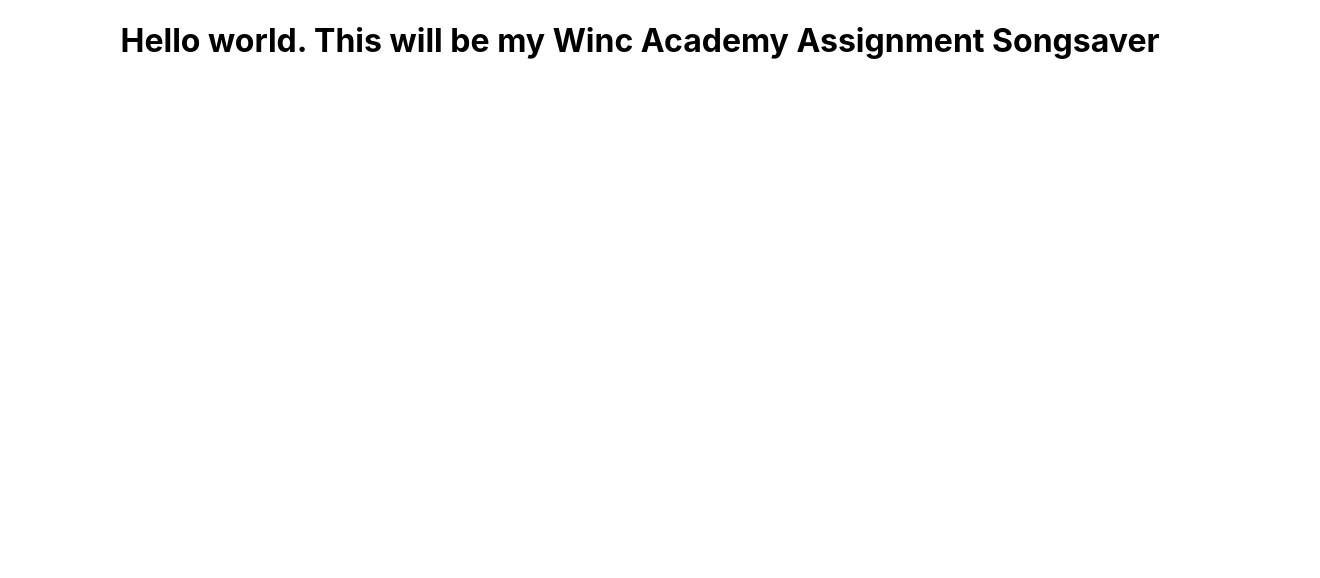
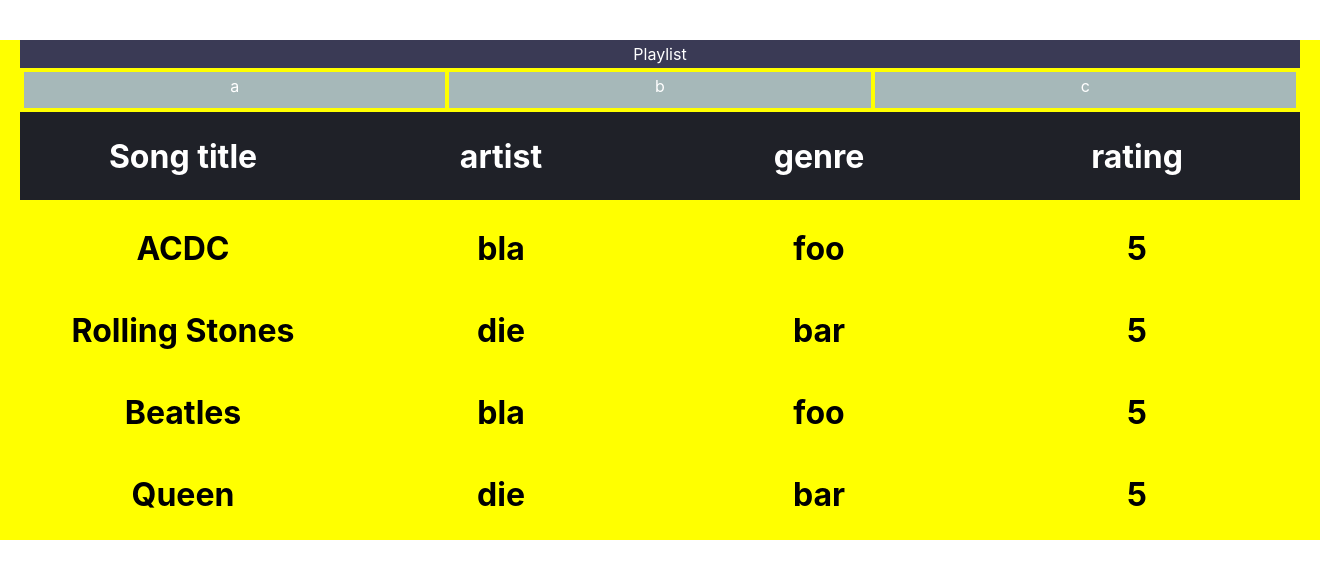
Before and after one commit to davidjfk/011_songsaver_app, a React (Create React App) app: page / in a window 1280 px wide. Shown: the top 578 px of the page, 1320 px wide, since content can reach past the window. Built offline with nearby package versions, Linux system fonts and the light colour scheme.

Commit message:
Following use case implemented with mock data: As a user, I want to be able to see my songs in an overview (my playlist), in which all entered data are visible.

```diff
--- a/package.json
+++ b/package.json
@@ -9,6 +9,7 @@
     "react": "^18.1.0",
     "react-dom": "^18.1.0",
     "react-scripts": "5.0.1",
+    "styled-components": "^5.3.5",
     "web-vitals": "^2.1.4"
   },
   "scripts": {
--- a/src/App.js
+++ b/src/App.js
@@ -1,11 +1,13 @@
 // import logo from './logo.svg';
+import {Container} from './components/styles/Container.styled'
+import Playlist from './components/Playlist.js'
 import './App.css';
 
 function App() {
   return (
-    <div className="App">
-      <h1>Hello world. This will be my Winc Academy Assignment Songsaver</h1>
-    </div>
+    <>
+      <Playlist />
+    </>
   );
 }
 
--- /dev/null
+++ b/src/components/Playlist.js
@@ -0,0 +1,76 @@
+import React from 'react'
+import SongInPlaylist from './SongInPlaylist.js'
+import {Container} from './styles/Container.styled'
+import {StyledGrid} from './styles/Grid.styled'
+import {Column, Intro, Headers, NavigationArea, StyledPlaylistArea, Navigation1, Navigation2, Navigation3} from './styles/Grid.styled'
+
+const Playlist = () => {
+
+    const songsMockData =
+        [
+            {
+                id: 1,
+                title: "ACDC" ,
+                artist: "bla" ,
+                genre: "foo",
+                rating: 5,
+            },
+            {
+                id: 2,
+                title: "Rolling Stones" ,
+                artist: "die" ,
+                genre: "bar",
+                rating: 5,
+            },
+            {
+                id: 3,
+                title: "Beatles" ,
+                artist: "bla" ,
+                genre: "foo",
+                rating: 5,
+            },
+            {
+                id: 4,
+                title: "Queen" ,
+                artist: "die" ,
+                genre: "bar",
+                rating: 5,
+            }
+        ];
+
+    return (
+    <>
+    <Container>
+        <StyledGrid>
+            <Intro>Playlist</Intro>
+            <NavigationArea>
+                <Navigation1>a</Navigation1>
+                <Navigation2>b</Navigation2>
+                <Navigation3>c</Navigation3>
+            </NavigationArea>
+            <Headers>
+                <Column>
+                    <h1>Song title</h1>
+                </Column>
+                <Column>
+                    <h1>artist</h1>
+                </Column>
+                <Column>
+                    <h1>genre</h1>
+                </Column>
+                <Column>
+                    <h1>rating</h1>
+                </Column>
+            </Headers>
+            <StyledPlaylistArea>
+                {songsMockData.map((item, id) => (
+                        <SongInPlaylist key={id} item={item} />
+                ))}
+            </StyledPlaylistArea>
+        </StyledGrid>
+    </Container>
+    </>
+  )
+}
+
+export default Playlist
--- /dev/null
+++ b/src/components/SongInPlaylist.js
@@ -0,0 +1,23 @@
+import React from 'react'
+import { StyledSongInPlaylist } from './styles/SongInPlaylist.styled'
+import {Row, Column} from './styles/Grid.styled'
+const SongInPlaylist = ({item}) => {
+  return (
+    <Row>
+      <Column>
+      <h1>{item.title}</h1>
+      </Column>
+      <Column>
+      <h1>{item.artist}</h1>
+      </Column>
+      <Column>
+      <h1>{item.genre}</h1>
+      </Column>
+      <Column>
+      <h1>{item.rating}</h1>
+      </Column>
+    </Row>
+  )
+}
+
+export default SongInPlaylist
--- /dev/null
+++ b/src/components/styles/Container.styled.js
@@ -0,0 +1,9 @@
+import styled from 'styled-components'
+
+export const Container = styled.div`
+  width: 1500px;
+  max-width: 100%;
+  padding: 0 20px;
+  margin: 40px auto;
+  background-color: yellow;
+`
--- /dev/null
+++ b/src/components/styles/Grid.styled.js
@@ -0,0 +1,72 @@
+import styled from "styled-components";
+
+export const StyledGrid = styled.div`
+  display: grid;
+  height: 30%;
+  color: white;
+
+  grid-template-areas:
+      "intro intro intro intro"
+      "a a a a"
+      "header header header header"
+      "songInPlaylist songInPlaylist songInPlaylist songInPlaylist"
+      ;
+  text-align: center;
+  grid-gap: 0.25rem;
+
+  `;
+
+  export const Intro = styled.div`
+  background: #3a3a55;
+  grid-area: intro;
+  padding: 0.25rem;
+  max-height: 5rem;
+  `;
+
+  export const NavigationArea = styled.div`
+  display: flex;
+  gap: 0.25rem;
+  padding: 0.25rem;
+  align-items: center;
+  grid-area: a;
+  justify-content: center;
+  align-items: center;
+  `;
+  export const Navigation1 = styled.nav`
+  background: #a6b8b9;
+  padding: 0.25rem;
+  width: 100%;
+  height: 100%;
+  `;
+  export const Navigation2 = styled(Navigation1)``;
+  export const Navigation3 = styled(Navigation1)``;
+
+
+  export const Headers = styled.main`
+  background: #1f2128;
+  color: white;
+  grid-area: header;
+  padding: 0.25rem;
+  display: flex;
+  max-height: 5rem;
+  `;
+  export const StyledPlaylistArea = styled.div`
+  background: yellow;
+  color: black;
+  grid-area: songInPlaylist;
+  padding: 0.25rem;
+  `;
+
+  export const Row = styled.div`
+    display: flex;
+  `
+
+  export const Column = styled.div`
+    flex: 1;
+  `
+
+  // export const Footer = styled.footer`
+  // background: #ff9637;
+  // grid-area: footer;
+  // padding: 0.25rem;
+//  `
--- /dev/null
+++ b/src/components/styles/SongInPlaylist.styled.js
@@ -0,0 +1,4 @@
+import styled from "styled-components";
+
+export const StyledSongInPlaylist = styled.ul`
+`
```
Also changed, not shown: 1 other file (tests, documents, lock files or other folders).
